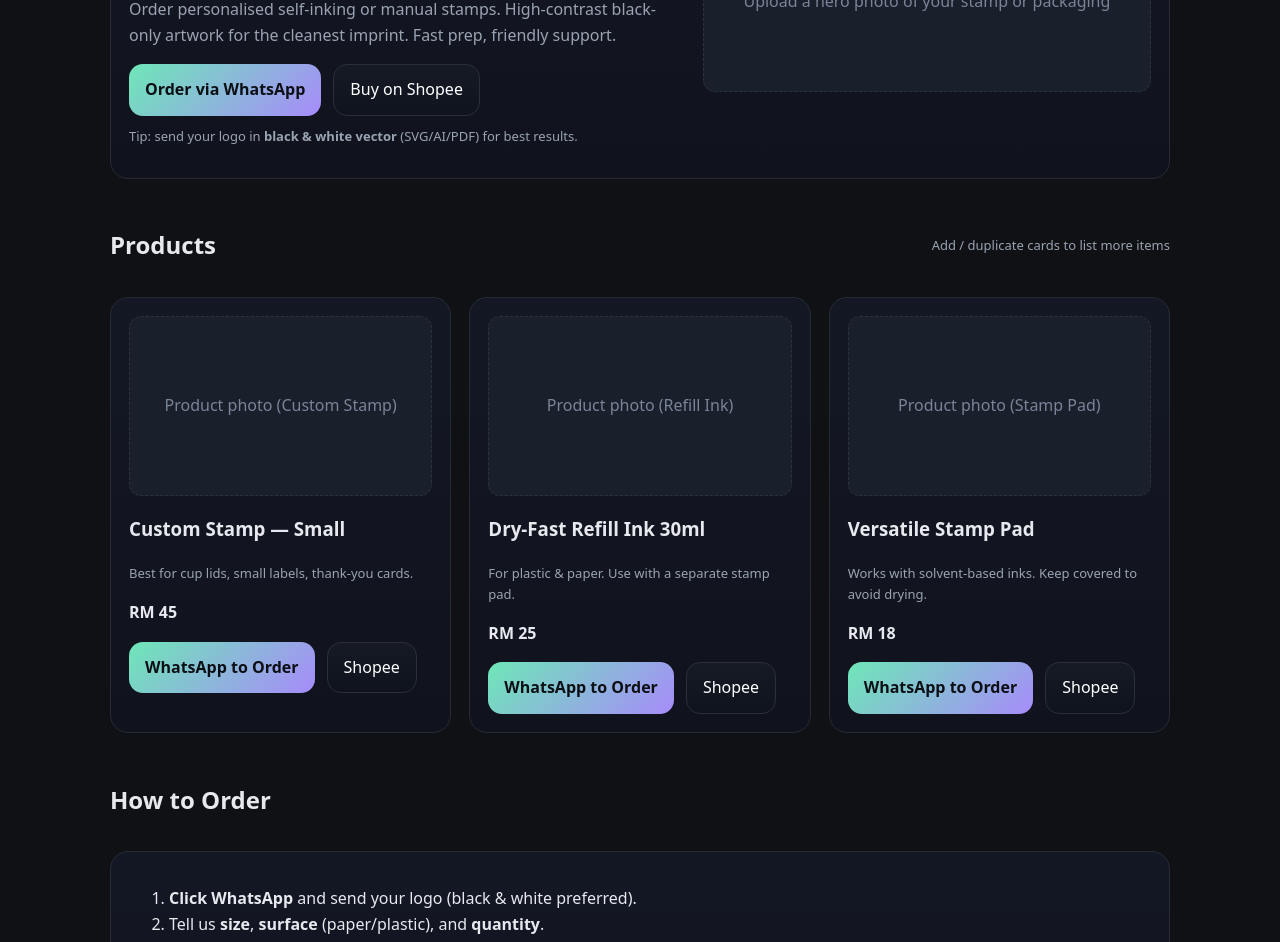
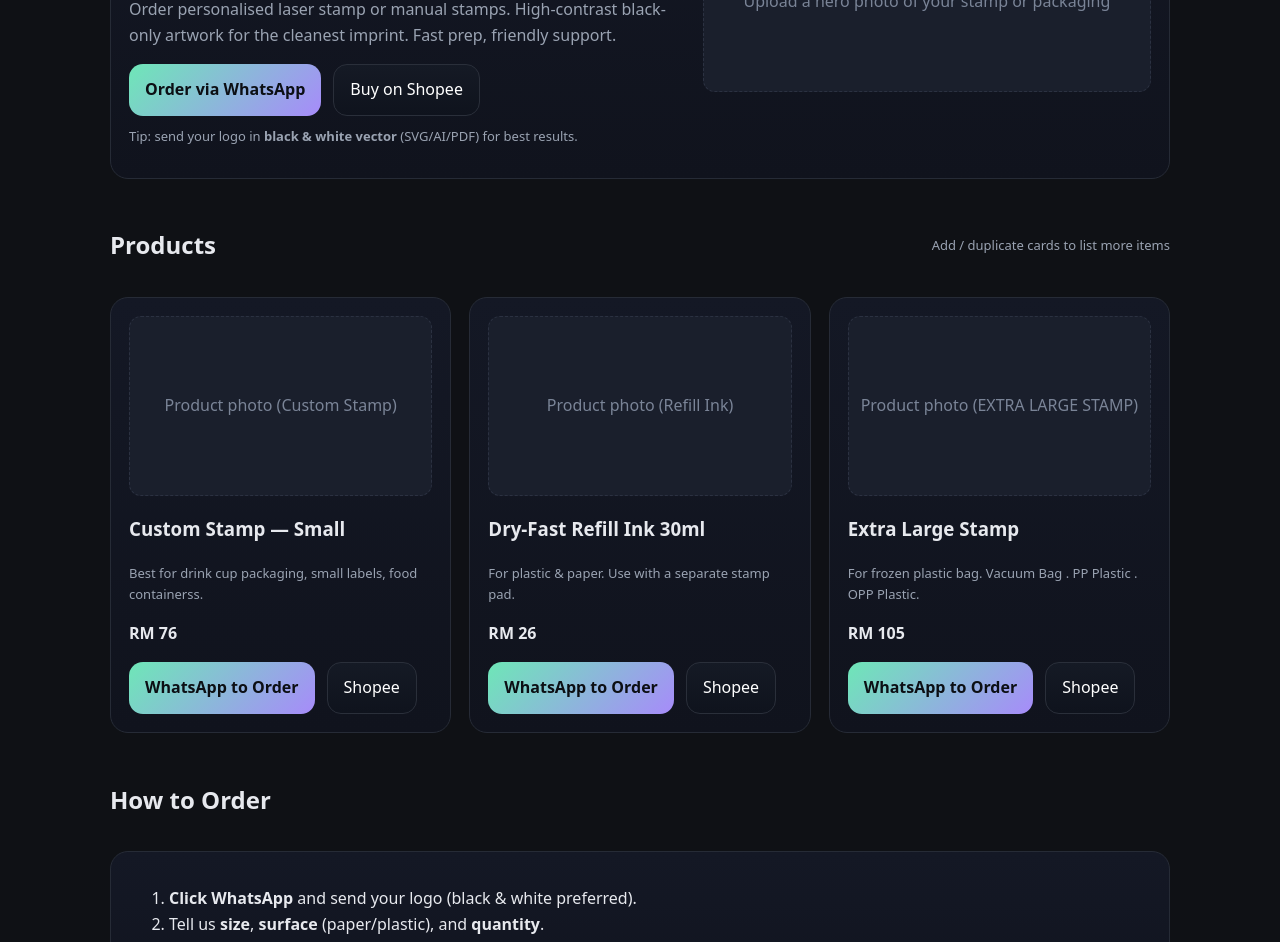
Before and after one commit to IntanSalim82/IQ-DESIGN-STUDIO, a plain HTML site: page index.html in a window 1280 px wide. Shown: the part 270-1212 px from the top of the page. Drawn offline with Linux system fonts and the light colour scheme.

Commit message:
Update index.html

```diff
--- a/index.html
+++ b/index.html
@@ -44,7 +44,7 @@
 </head>
 <body>
   <header class="container nav">
-    <div class="brand"><span class="logo">S</span> <span>YOUR_BRAND • Custom Stamps</span></div>
+    <div class="brand"><span class="logo">S</span> <span>IQ DESIGN STUDIO • Custom Stamps</span></div>
     <nav class="hide-mobile">
       <a class="btn" href="#products">Products</a>
       <a class="btn" href="#howto">Order Guide</a>
@@ -57,10 +57,10 @@
       <div>
         <span class="badge">Made-to-order • Malaysia</span>
         <h1>Custom Stamps for Cups, Boxes & Packaging</h1>
-        <p>Order personalised self-inking or manual stamps. High-contrast black-only artwork for the cleanest imprint. Fast prep, friendly support.</p>
+        <p>Order personalised laser stamp or manual stamps. High-contrast black-only artwork for the cleanest imprint. Fast prep, friendly support.</p>
         <div class="cta">
           <a class="btn primary" href="https://wa.me/+60193350118?text=Hi%20I%20want%20to%20order%20a%20custom%20stamp" target="_blank" rel="noopener">Order via WhatsApp</a>
-          <a class="btn" href="https://shopee.link/shopee.com.my/iqdesignstudios" target="_blank" rel="noopener">Buy on Shopee</a>
+          <a class="btn" href="https://shopee.com.my/iqdesignstudios" target="_blank" rel="noopener">Buy on Shopee</a>
         </div>
         <p class="mini" style="margin-top:10px">Tip: send your logo in <b>black & white vector</b> (SVG/AI/PDF) for best results.</p>
       </div>
@@ -76,28 +76,28 @@
         <article class="card">
           <div class="ph">Product photo (Custom Stamp)</div>
           <h3>Custom Stamp — Small</h3>
-          <p class="mini">Best for cup lids, small labels, thank-you cards.</p>
-          <p class="price">RM 45</p>
+          <p class="mini">Best for  drink cup packaging, small labels, food containerss.</p>
+          <p class="price">RM 76</p>
           <div class="cta">
             <a class="btn primary" href="https://wa.me/+60193350118E?text=Order%20Small%20Custom%20Stamp" target="_blank" rel="noopener">WhatsApp to Order</a>
-            <a class="btn" href="https://shopee.link/shopee.com.my/iqdesignstudios" target="_blank" rel="noopener">Shopee</a>
+            <a class="btn" href="https://shopee.com.my/iqdesignstudios" target="_blank" rel="noopener">Shopee</a>
           </div>
         </article>
         <article class="card">
           <div class="ph">Product photo (Refill Ink)</div>
           <h3>Dry-Fast Refill Ink 30ml</h3>
           <p class="mini">For plastic & paper. Use with a separate stamp pad.</p>
-          <p class="price">RM 25</p>
+          <p class="price">RM 26</p>
           <div class="cta">
             <a class="btn primary" href="https://wa.me/+60193350118?text=Order%20Refill%20Ink%2030ml" target="_blank" rel="noopener">WhatsApp to Order</a>
             <a class="btn" href="https://shopee.link/shopee.com.my/iqdesignstudios" target="_blank" rel="noopener">Shopee</a>
           </div>
         </article>
         <article class="card">
-          <div class="ph">Product photo (Stamp Pad)</div>
-          <h3>Versatile Stamp Pad</h3>
-          <p class="mini">Works with solvent-based inks. Keep covered to avoid drying.</p>
-          <p class="price">RM 18</p>
+          <div class="ph">Product photo (EXTRA LARGE STAMP)</div>
+          <h3>Extra Large Stamp </h3>
+          <p class="mini">For frozen plastic bag. Vacuum Bag . PP Plastic . OPP Plastic.</p>
+          <p class="price">RM 105</p>
           <div class="cta">
             <a class="btn primary" href="https://wa.me/+60193350118?text=Order%20Stamp%20Pad" target="_blank" rel="noopener">WhatsApp to Order</a>
             <a class="btn" href="https://shopee.link/shopee.com.my/iqdesignstudios" target="_blank" rel="noopener">Shopee</a>
```
